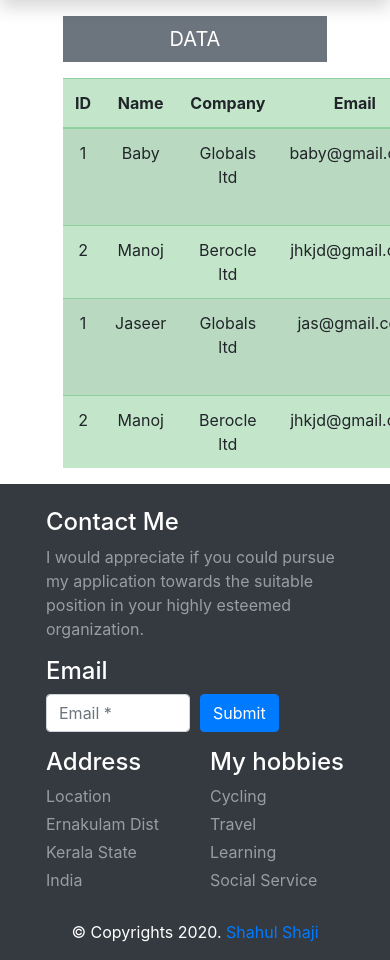
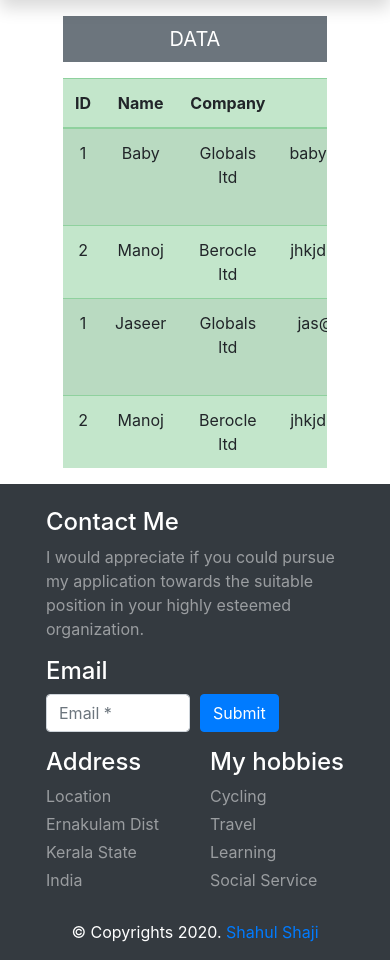
Before and after one commit to shahulshaji96/shahul.github.io, a PHP site: page / in a window 390 px wide; the page is wider, and only the part inside the window is pictured. Shown: the part 56-1016 px from the top of that part. Run offline with PHP 8.4, Linux system fonts and the light colour scheme; data that the repository does not hold is empty.

Commit message:
table responsive

```diff
--- a/index.php
+++ b/index.php
@@ -54,7 +54,8 @@ include('dbConnection.php');
 
            // To print some sample data if database do not have any
            else{
-            echo ' <table class="table table-striped table-success">
+            echo ' <div class="table-responsive">
+            <table class="table table-hover table-striped table-success">
             <thead>
             <tr>
               <th scope="col">ID</th>
@@ -109,7 +110,7 @@ include('dbConnection.php');
             <td> 6875 </td>
             </tr>
             <tbody>
-            </table> ';
+            </table></div> ';
            }
            ?>
   </div>
```
